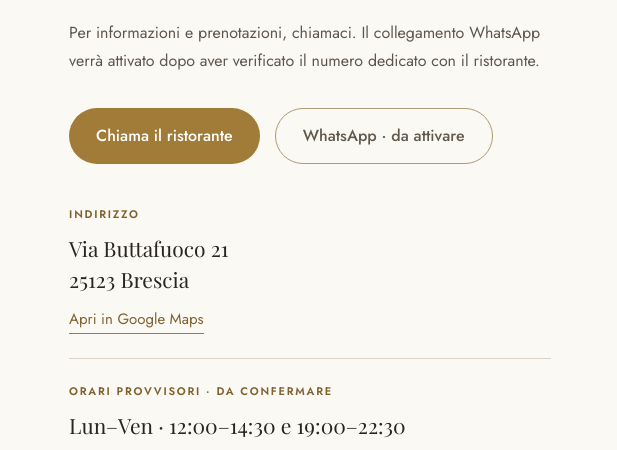
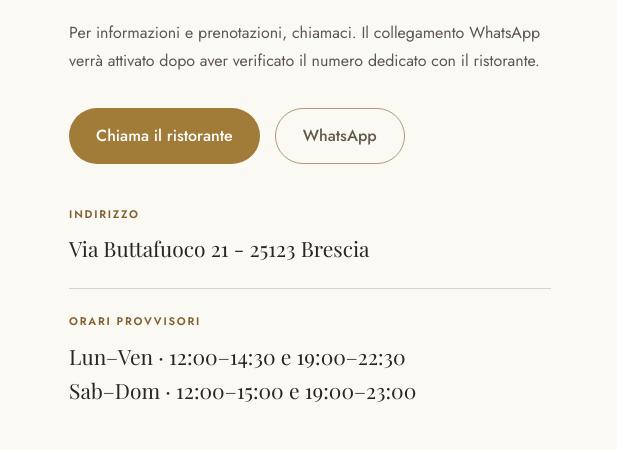
Before and after one commit to emsad/ristorante-vedetta, a plain HTML site: page dist/index.html in a window 1280 px wide. Shown: the part 6508-6958 px from the top of the page, 0-617 px from the left. Drawn offline with nearby package versions, Linux system fonts and the light colour scheme; grey boxes are pictures that could not be loaded; a web font is replaced by a local one.

```diff
--- a/dist/index.html
+++ b/dist/index.html
@@ -12,7 +12,7 @@
     <link rel="preconnect" href="https://fonts.gstatic.com" crossorigin>
     <link href="https://fonts.googleapis.com/css2?family=Playfair+Display:ital,wght@0,400;0,500;0,600;1,400;1,500&family=Jost:wght@400;500;600;700&display=swap" rel="stylesheet">
     <link href="https://fonts.googleapis.com/css2?family=Material+Symbols+Outlined:opsz,wght,FILL,GRAD@20..48,300,0,0" rel="stylesheet">
-    <link rel="stylesheet" href="/styles.css?v=25">
+    <link rel="stylesheet" href="/styles.css?v=26">
     <script src="/script.js?v=20" defer></script>
   </head>
   <body>
@@ -192,16 +192,15 @@
           <p>Per informazioni e prenotazioni, chiamaci. Il collegamento WhatsApp verrà attivato dopo aver verificato il numero dedicato con il ristorante.</p>
           <div class="contact-actions">
             <a class="button button-light" href="tel:+390303754296">Chiama il ristorante</a>
-            <button class="whatsapp-pending" type="button" disabled title="Numero WhatsApp da confermare">WhatsApp · da attivare</button>
+            <button class="whatsapp-pending" type="button" disabled title="Numero WhatsApp da confermare">WhatsApp</button>
           </div>
           <div class="contact-details">
             <div class="contact-detail">
               <span>Indirizzo</span>
-              <strong>Via Buttafuoco 21<br>25123 Brescia</strong>
-              <a href="https://www.google.com/maps/search/?api=1&amp;query=Via+Buttafuoco+21%2C+Brescia" target="_blank" rel="noopener noreferrer">Apri in Google Maps</a>
+              <strong>Via Buttafuoco 21 - 25123 Brescia</strong>
             </div>
             <div class="contact-detail contact-hours">
-              <span>Orari provvisori · da confermare</span>
+              <span>Orari provvisori</span>
               <strong>Lun–Ven · 12:00–14:30 e 19:00–22:30</strong>
               <strong>Sab–Dom · 12:00–15:00 e 19:00–23:00</strong>
             </div>
--- a/dist/styles.css
+++ b/dist/styles.css
@@ -194,8 +194,7 @@
 .contact-detail strong { display: block; font: 400 21px/1.5 var(--serif); }
 .contact-hours strong + strong { margin-top: 3px; }
 .contact-detail strong a { text-decoration: none; }
-.contact-detail > a { display: block; width: max-content; margin-top: 12px; padding-bottom: 2px; border-bottom: 1px solid var(--gold); color: var(--gold-light); font-size: 15px; text-decoration: none; }
-.contact-map { display: flex; min-width: 0; min-height: 0; align-self: stretch; margin: -120px 0 -124px; overflow: hidden; border: 1px solid var(--rule); border-radius: 24px; background: var(--bg-soft); }
+.contact-map { display: flex; min-width: 0; min-height: 0; align-self: stretch; margin: -80px 0 -84px; overflow: hidden; border: 1px solid var(--rule); border-radius: 24px; background: var(--bg-soft); }
 .contact-map iframe { display: block; flex: 1 1 auto; width: 100%; height: 100%; min-height: 0; border: 0; }
 .site-footer { display: grid; grid-template-columns: 1fr 1fr auto; align-items: start; gap: 30px 50px; padding: 64px clamp(26px, 5.4vw, 88px) 26px; background: var(--bg-soft); }
 .footer-wordmark { grid-row: 1 / 3; }
```
